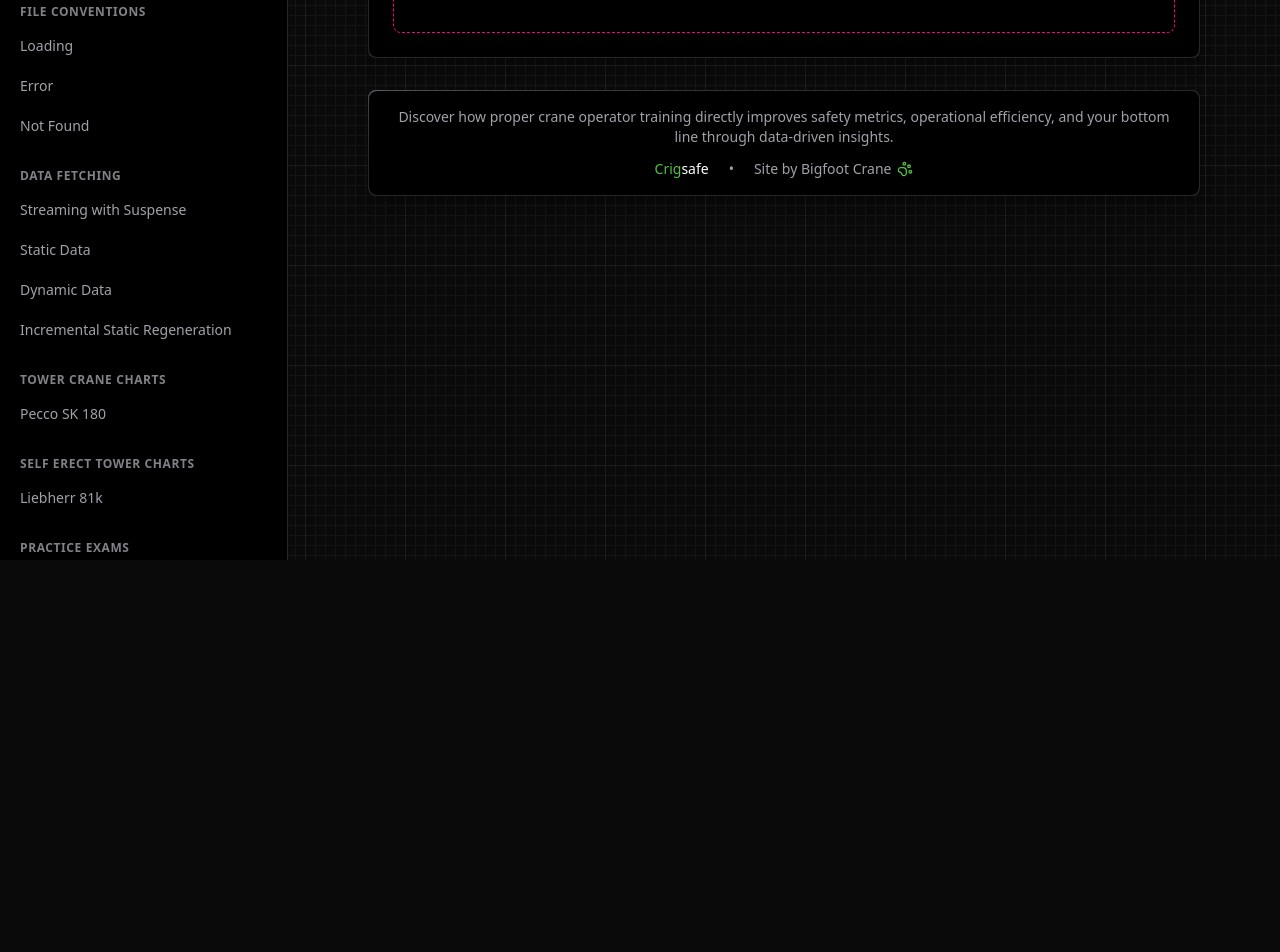
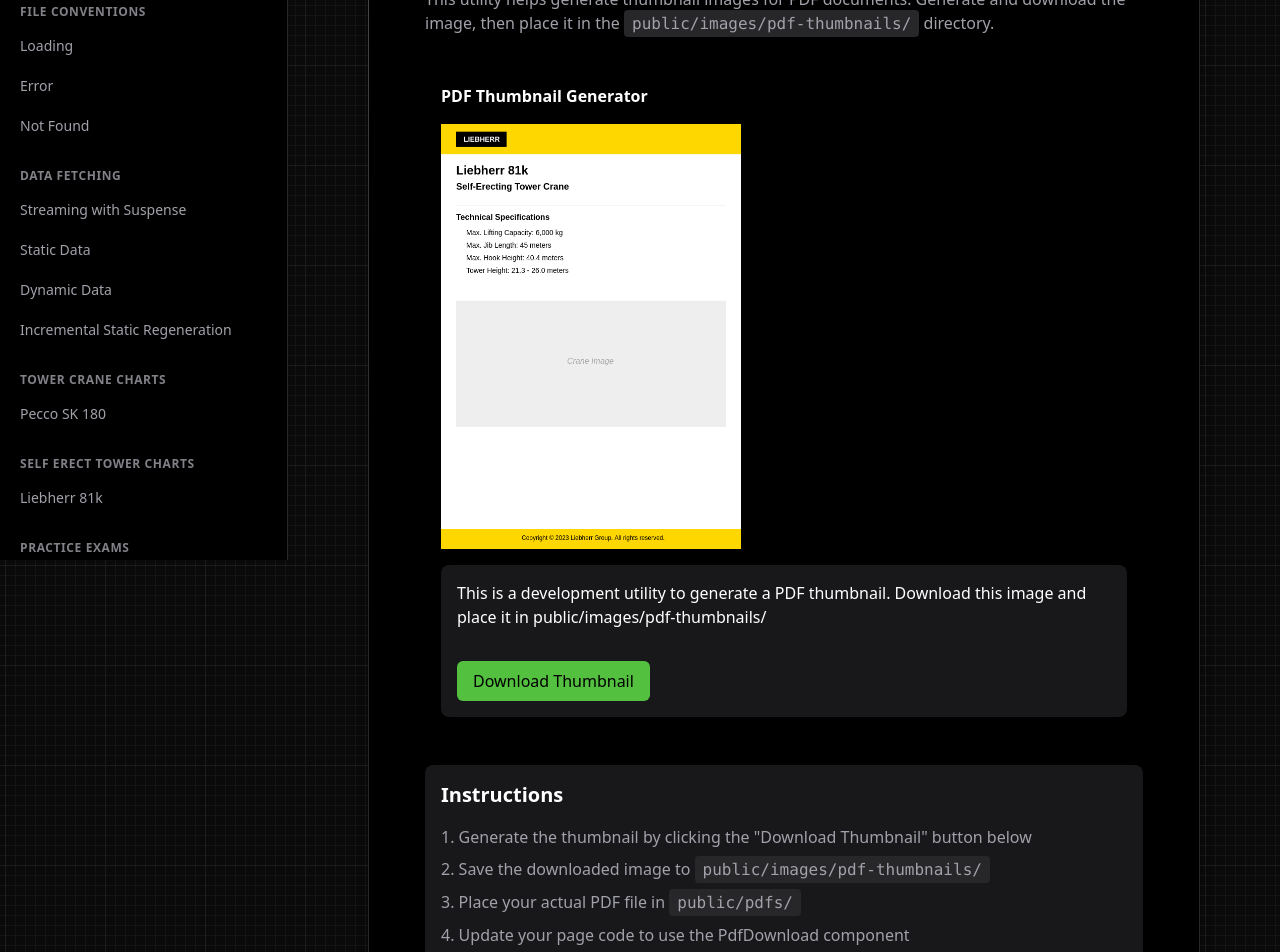
Before and after one commit to ArsCodeAmatoria/lilfoot, a Next.js app: page /generate-thumbnail in a window 1280 px wide. Before the commit this address had no page. Shown: the part 240-1192 px from the top of the page. Before the commit the page ends 800 px from the top, so only its background shows below. Built offline with nearby package versions, Linux system fonts and the light colour scheme.

Commit message:
Add PDF download functionality with thumbnail preview

```diff
--- /dev/null
+++ b/app/components/DummyPdfThumbnail.tsx
@@ -0,0 +1,89 @@
+'use client';
+
+import React, { useRef, useEffect } from 'react';
+
+// This component creates a canvas with a PDF-like thumbnail
+// It's used for demonstration purposes only
+const DummyPdfThumbnail: React.FC = () => {
+  const canvasRef = useRef<HTMLCanvasElement>(null);
+
+  useEffect(() => {
+    const canvas = canvasRef.current;
+    if (!canvas) return;
+
+    const ctx = canvas.getContext('2d');
+    if (!ctx) return;
+
+    // Set canvas dimensions (A4 ratio)
+    canvas.width = 595;
+    canvas.height = 842;
+
+    // Background color
+    ctx.fillStyle = '#FFFFFF';
+    ctx.fillRect(0, 0, canvas.width, canvas.height);
+
+    // Header bar
+    ctx.fillStyle = '#FFD700'; // Gold color
+    ctx.fillRect(0, 0, canvas.width, 60);
+
+    // Logo placeholder
+    ctx.fillStyle = '#000000';
+    ctx.fillRect(30, 15, 100, 30);
+    ctx.fillStyle = '#FFFFFF';
+    ctx.font = 'bold 14px Arial';
+    ctx.fillText('LIEBHERR', 45, 35);
+
+    // Title
+    ctx.fillStyle = '#000000';
+    ctx.font = 'bold 24px Arial';
+    ctx.fillText('Liebherr 81k', 30, 100);
+    ctx.font = 'bold 18px Arial';
+    ctx.fillText('Self-Erecting Tower Crane', 30, 130);
+
+    // Content lines
+    ctx.fillStyle = '#666666';
+    ctx.fillRect(30, 160, 535, 1);
+
+    // Specifications heading
+    ctx.fillStyle = '#000000';
+    ctx.font = 'bold 16px Arial';
+    ctx.fillText('Technical Specifications', 30, 190);
+
+    // Specifications content
+    ctx.font = '14px Arial';
+    const specs = [
+      'Max. Lifting Capacity: 6,000 kg',
+      'Max. Jib Length: 45 meters',
+      'Max. Hook Height: 40.4 meters',
+      'Tower Height: 21.3 - 26.0 meters'
+    ];
+
+    specs.forEach((spec, index) => {
+      ctx.fillText(spec, 50, 220 + (index * 25));
+    });
+
+    // Image placeholder
+    ctx.fillStyle = '#EEEEEE';
+    ctx.fillRect(30, 350, 535, 250);
+    ctx.fillStyle = '#AAAAAA';
+    ctx.font = 'italic 16px Arial';
+    ctx.fillText('Crane Image', 250, 475);
+
+    // Footer
+    ctx.fillStyle = '#FFD700'; // Gold color
+    ctx.fillRect(0, canvas.height - 40, canvas.width, 40);
+    ctx.fillStyle = '#000000';
+    ctx.font = '12px Arial';
+    ctx.fillText('Copyright © 2023 Liebherr Group. All rights reserved.', 160, canvas.height - 18);
+
+  }, []);
+
+  return (
+    <canvas
+      ref={canvasRef}
+      style={{ width: '100%', height: 'auto', maxWidth: '300px', display: 'none' }}
+    />
+  );
+};
+
+export default DummyPdfThumbnail;
--- /dev/null
+++ b/app/components/GenerateThumbnail.tsx
@@ -0,0 +1,49 @@
+'use client';
+
+import React, { useEffect } from 'react';
+import DummyPdfThumbnail from './DummyPdfThumbnail';
+
+// This is a utility component that generates the thumbnail and provides a download button
+// It's not meant to be used in production, just as a development aid
+const GenerateThumbnail: React.FC = () => {
+  useEffect(() => {
+    // Wait for the canvas to be populated
+    setTimeout(() => {
+      const canvas = document.querySelector('canvas');
+      if (!canvas) return;
+
+      // Create download link
+      const downloadLink = document.createElement('a');
+      downloadLink.href = canvas.toDataURL('image/png');
+      downloadLink.download = 'liebherr-81k-thumbnail.png';
+      downloadLink.textContent = 'Download Thumbnail';
+      downloadLink.className = 'bg-highlight text-black font-medium py-2 px-4 rounded-md hover:bg-yellow-400 transition-colors duration-300 inline-block mt-4';
+
+      // Create container and message
+      const container = document.createElement('div');
+      container.className = 'mt-4 p-4 bg-gray-900 rounded-lg';
+
+      const message = document.createElement('p');
+      message.textContent = 'This is a development utility to generate a PDF thumbnail. Download this image and place it in public/images/pdf-thumbnails/';
+      message.className = 'text-white mb-4';
+
+      container.appendChild(message);
+      container.appendChild(downloadLink);
+
+      // Display canvas and add download button
+      if (canvas.parentNode) {
+        canvas.style.display = 'block';
+        canvas.parentNode.appendChild(container);
+      }
+    }, 500);
+  }, []);
+
+  return (
+    <div className="p-4 bg-black rounded-lg">
+      <h3 className="text-white font-bold mb-4">PDF Thumbnail Generator</h3>
+      <DummyPdfThumbnail />
+    </div>
+  );
+};
+
+export default GenerateThumbnail;
--- /dev/null
+++ b/app/components/PdfDownload.tsx
@@ -0,0 +1,72 @@
+'use client';
+
+import React from 'react';
+import { FaFilePdf, FaDownload } from 'react-icons/fa';
+import Image from 'next/image';
+
+interface PdfDownloadProps {
+  title: string;
+  description: string;
+  pdfPath: string;
+  thumbnailPath?: string;
+  fileSize?: string;
+}
+
+const PdfDownload: React.FC<PdfDownloadProps> = ({
+  title,
+  description,
+  pdfPath,
+  thumbnailPath,
+  fileSize
+}) => {
+  return (
+    <div className="bg-gray-900 rounded-lg overflow-hidden shadow-lg hover:shadow-xl transition-shadow duration-300">
+      <div className="flex flex-col sm:flex-row">
+        {/* PDF Thumbnail */}
+        <div className="w-full sm:w-1/3 bg-black p-4 flex items-center justify-center">
+          {thumbnailPath ? (
+            <div className="relative w-full aspect-[3/4] max-w-[150px]">
+              <Image
+                src={thumbnailPath}
+                alt={`${title} thumbnail`}
+                fill
+                style={{ objectFit: 'contain' }}
+                className="rounded-md shadow-md"
+              />
+            </div>
+          ) : (
+            <div className="flex flex-col items-center justify-center p-6 bg-gray-800 rounded-md w-full max-w-[150px] aspect-[3/4]">
+              <FaFilePdf size={48} className="text-highlight mb-2" />
+              <span className="text-sm text-white text-center">PDF Document</span>
+            </div>
+          )}
+        </div>
+
+        {/* PDF Information and Download Button */}
+        <div className="w-full sm:w-2/3 p-4 flex flex-col justify-between">
+          <div>
+            <h3 className="text-lg font-bold text-white mb-1">{title}</h3>
+            <p className="text-gray-400 text-sm mb-3">{description}</p>
+            {fileSize && (
+              <p className="text-gray-500 text-xs mb-3">File size: {fileSize}</p>
+            )}
+          </div>
+
+          <div className="mt-4">
+            <a
+              href={pdfPath}
+              target="_blank"
+              rel="noopener noreferrer"
+              className="inline-block bg-highlight text-black font-medium py-2 px-4 rounded-md hover:bg-yellow-400 transition-colors duration-300 flex items-center gap-2"
+            >
+              <FaDownload size={16} />
+              Download PDF
+            </a>
+          </div>
+        </div>
+      </div>
+    </div>
+  );
+};
+
+export default PdfDownload;
--- a/app/crane-tables/page.tsx
+++ b/app/crane-tables/page.tsx
@@ -2,6 +2,7 @@
 import CraneTables from '../components/CraneTables';
 import Liebherr81kCapacityChart from '../components/Liebherr81kCapacityChart';
 import SpeedLoadCapacityChart from '../components/SpeedLoadCapacityChart';
+import PdfDownload from '../components/PdfDownload';
 import { Metadata } from 'next';
 
 export const metadata: Metadata = {
@@ -327,6 +328,25 @@
           </a>.
         </p>
       </div>
+
+      {/* PDF Downloads Section */}
+      <div className="mt-8">
+        <h2 className="text-2xl font-bold text-white mb-4">Technical Documentation</h2>
+        <p className="text-gray-400 mb-6">
+          Download detailed technical specifications and operating manuals for the Liebherr 81k self-erecting tower crane.
+          These documents provide comprehensive information for planning, operation, and maintenance.
+        </p>
+
+        <div className="grid grid-cols-1 gap-6">
+          <PdfDownload
+            title="Liebherr 81k Technical Specifications"
+            description="Complete technical data, dimensions, and operating parameters for the Liebherr 81k self-erecting tower crane."
+            pdfPath="/pdfs/liebherr-81k-specifications.pdf"
+            thumbnailPath="/images/pdf-thumbnails/liebherr-81k-thumbnail.png"
+            fileSize="2.4 MB"
+          />
+        </div>
+      </div>
     </div>
   );
 }
--- /dev/null
+++ b/app/generate-thumbnail/page.tsx
@@ -0,0 +1,28 @@
+'use client';
+
+import React from 'react';
+import GenerateThumbnail from '../components/GenerateThumbnail';
+
+export default function GenerateThumbnailPage() {
+  return (
+    <div className="p-8 max-w-4xl mx-auto">
+      <h1 className="text-3xl font-bold text-white mb-6">PDF Thumbnail Generator</h1>
+      <p className="text-gray-400 mb-8">
+        This utility helps generate thumbnail images for PDF documents.
+        Generate and download the image, then place it in the <code className="bg-gray-800 px-2 py-1 rounded">public/images/pdf-thumbnails/</code> directory.
+      </p>
+
+      <GenerateThumbnail />
+
+      <div className="mt-8 p-4 bg-gray-900 rounded-lg">
+        <h2 className="text-xl font-bold text-white mb-4">Instructions</h2>
+        <ol className="list-decimal list-inside text-gray-400 space-y-2">
+          <li>Generate the thumbnail by clicking the "Download Thumbnail" button below</li>
+          <li>Save the downloaded image to <code className="bg-gray-800 px-2 py-1 rounded">public/images/pdf-thumbnails/</code></li>
+          <li>Place your actual PDF file in <code className="bg-gray-800 px-2 py-1 rounded">public/pdfs/</code></li>
+          <li>Update your page code to use the PdfDownload component</li>
+        </ol>
+      </div>
+    </div>
+  );
+}
```
